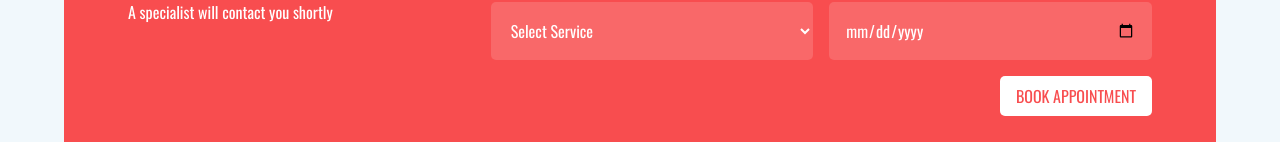
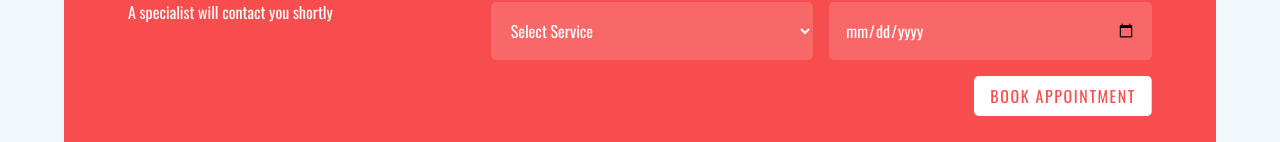
Before and after one commit to navneetk7048/healthcare-react, a React (Create React App) app: page / in a window 1280 px wide. Shown: the part 658-800 px from the top of the page. Built offline with nearby package versions, Linux system fonts and the light colour scheme.

Commit message:
Added three types to the button component

```diff
--- a/src/assets/scss/_utilities.scss
+++ b/src/assets/scss/_utilities.scss
@@ -1,4 +1,14 @@
 @use "./abstracts" as *;
+
+.btn {
+  border: none;
+  display: block;
+  padding: 0.5rem 1rem;
+  border-radius: 0.3125rem;
+  text-transform: uppercase;
+  cursor: pointer;
+  letter-spacing: 0.1rem;
+}
 
 .container {
   width: min(90%, 1200px);
--- a/src/assets/scss/abstracts/_mixins.scss
+++ b/src/assets/scss/abstracts/_mixins.scss
@@ -1,3 +1,5 @@
+@use "./variables" as *;
+
 @mixin btn-slide(
   $bg1: $primary-color,
   $bg2: $secondary-color,
--- a/src/components/Button/_index.scss
+++ b/src/components/Button/_index.scss
@@ -1,12 +1,28 @@
 @use "../../assets/scss/abstracts" as *;
 
-.btn {
-  border: none;
-  display: inline-block;
-  padding: 0.5rem 1rem;
-  border-radius: 0.3125rem;
-  text-transform: uppercase;
-  cursor: pointer;
-  background-color: #fff;
-  color: $primary-color;
+.btn-blue-pink {
+  @include btn-slide(
+    $bg1: $primary-color,
+    $bg2: $secondary-color,
+    $txt1: #fff,
+    $txt2: #fff
+  );
 }
+
+.btn-pink-darkblue {
+  @include btn-slide(
+    $bg1: $secondary-color,
+    $bg2: $clr-accent-darkblue,
+    $txt1: #fff,
+    $txt2: #fff
+  );
+}
+
+.btn-white-blue {
+  @include btn-slide(
+    $bg1: #fff,
+    $bg2: $primary-color,
+    $txt1: $secondary-color,
+    $txt2: #fff
+  );
+}
--- a/src/components/Button/index.js
+++ b/src/components/Button/index.js
@@ -1,7 +1,7 @@
 import React from "react";
 
-const Button = ({ category, text }) => {
-  return <button className={"btn " + { category }}>{text}</button>;
+const Button = ({ type, text }) => {
+  return <button className={"btn " + type}>{text}</button>;
 };
 
 export default Button;
--- a/src/components/SearchBox/_index.scss
+++ b/src/components/SearchBox/_index.scss
@@ -18,6 +18,13 @@
       width: 100%;
       padding: 0.25rem 0.5rem;
       outline: none;
+      border: 1px solid black;
+      border-radius: 0.25rem;
+      transition: border 0.3s ease-out;
+
+      &:focus {
+        border-color: $primary-color;
+      }
     }
   }
 }
--- a/src/components/SearchBox/index.js
+++ b/src/components/SearchBox/index.js
@@ -1,4 +1,5 @@
 import React from "react";
+import Button from "../Button";
 
 const SearchBox = ({ title, text, placeholder }) => {
   return (
@@ -9,7 +10,7 @@ const SearchBox = ({ title, text, placeholder }) => {
       </div>
       <div className="input">
         <input type="text" placeholder={placeholder} />
-        <button className="btn">Search</button>
+        <Button type="btn-pink-darkblue" text="Search" />
       </div>
     </div>
   );
--- /dev/null
+++ b/src/pages/FindADoctor/_index.scss
@@ -0,0 +1,6 @@
+.find-a-doctor {
+  .container > button {
+    margin-inline: auto;
+    display: block;
+  }
+}
--- a/src/pages/FindADoctor/index.js
+++ b/src/pages/FindADoctor/index.js
@@ -13,7 +13,7 @@ const OurDoctors = () => {
         current="Find Your Doctor"
         title="Physician Directory"
       />
-      <div className="doctor-search container">
+      <div className="container">
         <Note text="To find your doctor, please use the search options below:" />
         <SearchBox
           title="Search by Doctor Name"
@@ -25,7 +25,9 @@ const OurDoctors = () => {
           text="Type a keyword, specialty or condition to find the right specialist."
           placeholder="Keyword"
         />
-        <Button text="Meet Our All Experts" />
+        {/* <div style={{ textAlign: "center" }}> */}
+        <Button type="btn-blue-pink" text="Meet Our All Experts" />
+        {/* </div> */}
       </div>
     </div>
   );
--- a/src/pages/Home/AppointmentForm/_index.scss
+++ b/src/pages/Home/AppointmentForm/_index.scss
@@ -36,12 +36,6 @@
     }
 
     button {
-      @include btn-slide(
-        $bg1: #fff,
-        $bg2: $primary-color,
-        $txt1: $secondary-color,
-        $txt2: #fff
-      );
       grid-column: 1/3;
       justify-self: end;
     }
--- a/src/pages/Home/AppointmentForm/index.js
+++ b/src/pages/Home/AppointmentForm/index.js
@@ -1,3 +1,5 @@
+import Button from "../../../components/Button";
+
 const AppointmentForm = () => {
   return (
     <div className="home-appointment container">
@@ -20,9 +22,7 @@ const AppointmentForm = () => {
           <option value="other">Other</option>
         </select>
         <input type="date" name="date" id="date" />
-        <button type="submit" className="btn">
-          Book Appointment
-        </button>
+        <Button type="btn-white-blue" text="Book Appointment" />
       </form>
     </div>
   );
--- a/src/pages/_index.scss
+++ b/src/pages/_index.scss
@@ -1,2 +1,3 @@
 @forward "./Home";
 @forward "./Services";
+@forward "./FindADoctor";
```
